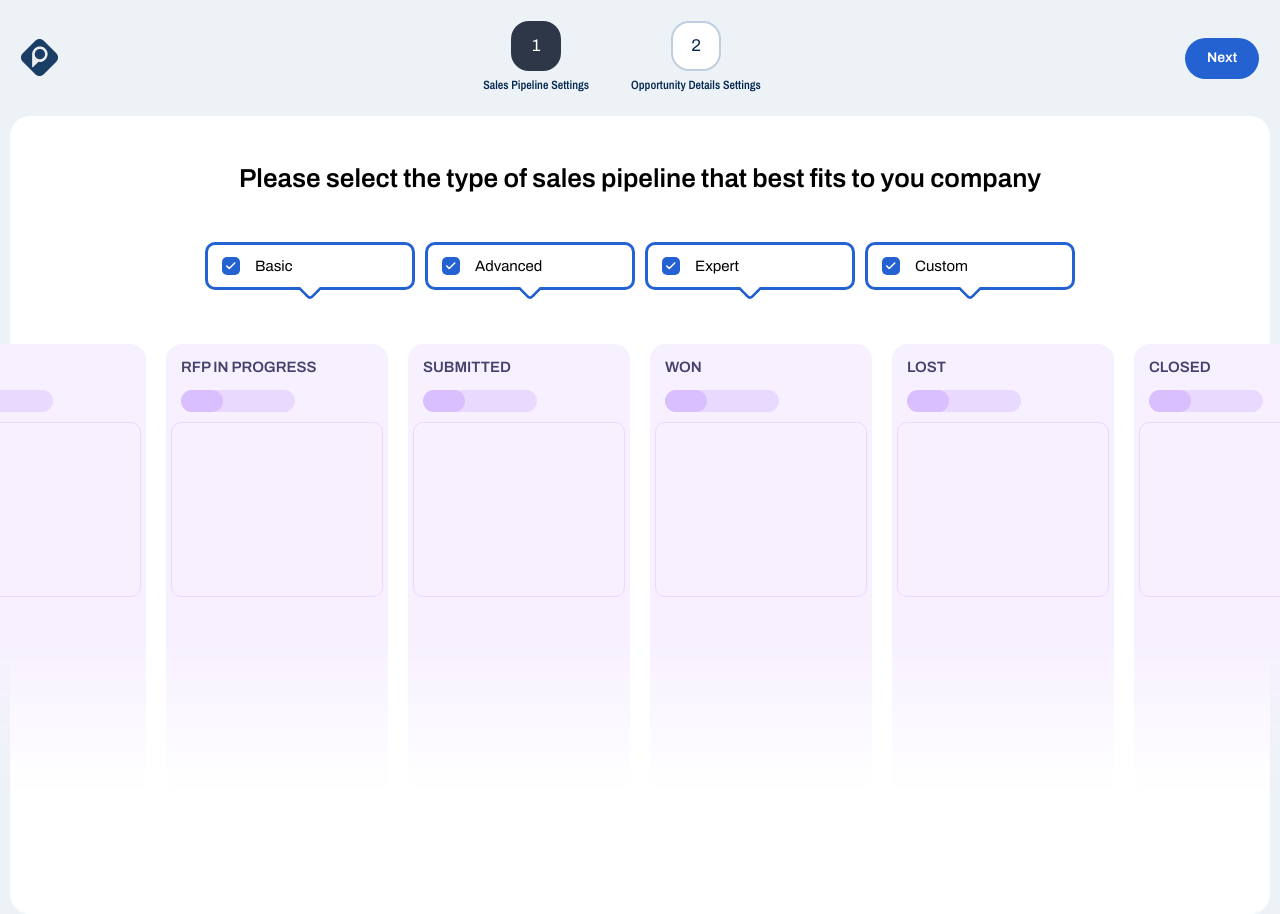
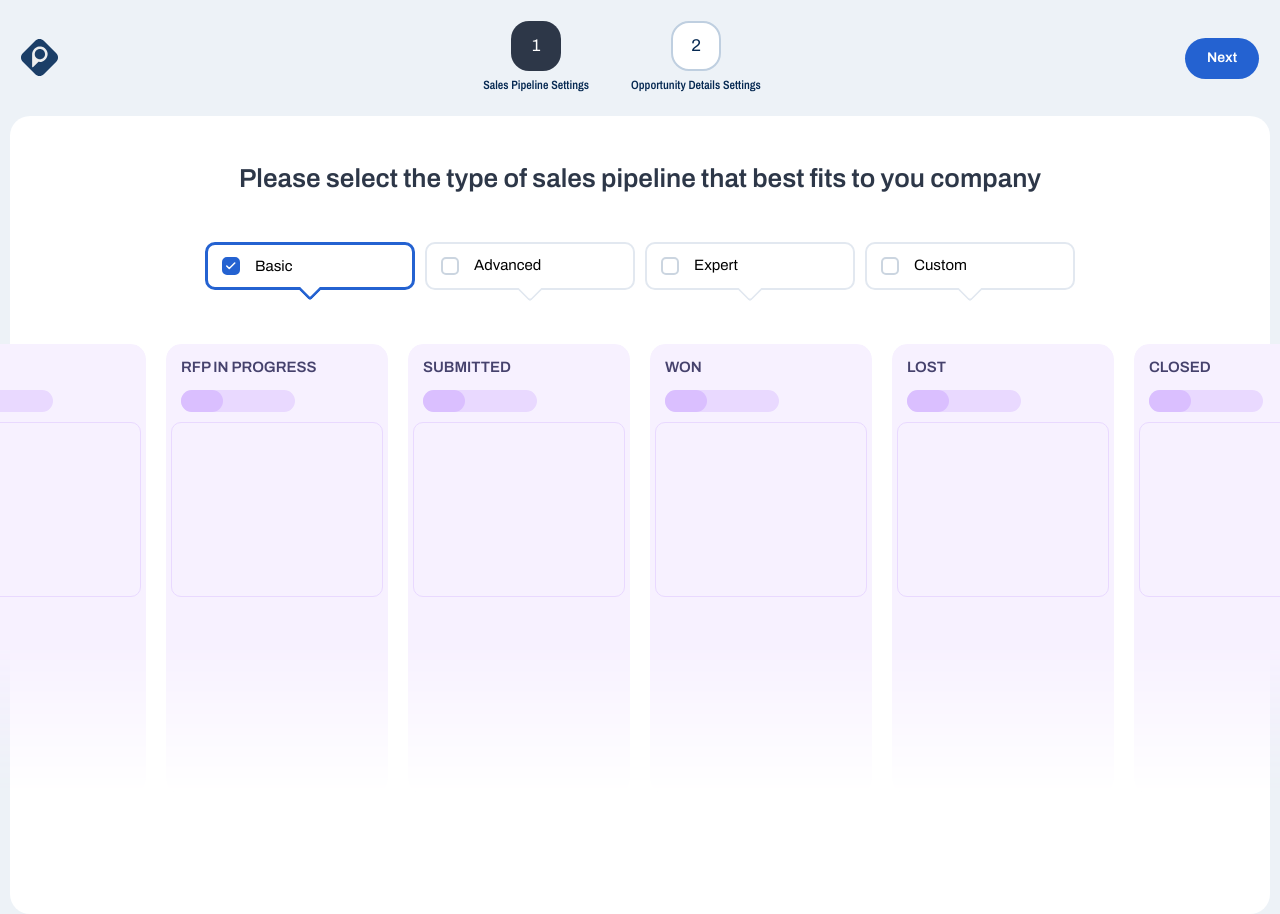
Before and after one commit to mateusmento/sales-pipeline, a Vue app: page / in a window 1280 px wide. Shown: the top 914 px of the page. Built offline with nearby package versions, Linux system fonts and the light colour scheme.

Commit message:
Improve checkbox

```diff
--- a/src/modules/HomeView.vue
+++ b/src/modules/HomeView.vue
@@ -1,8 +1,16 @@
 <script setup lang="ts">
 import IconChecked from '@/lib/icons/IconChecked.vue';
 import { ref } from 'vue';
+
 const active = ref(false);
-const pipelineTypes = ref(['Basic', 'Advanced', 'Expert', 'Custom']);
+
+const pipelineTypes = ref([
+  { name: 'Basic', active: true },
+  { name: 'Advanced' },
+  { name: 'Expert' },
+  { name: 'Custom' },
+]);
+
 const panels = [
   {
     name: 'Lead',
@@ -31,11 +39,16 @@ const panels = [
       Please select the type of sales pipeline that best fits to you company
     </div>
     <div class="pipeline-types">
-      <div v-for="pipelineType of pipelineTypes" :key="pipelineType" class="toolbox">
-        <div class="checkbox">
+      <div
+        v-for="pipelineType of pipelineTypes"
+        :key="pipelineType.name"
+        class="toolbox"
+        :class="{ active: !!pipelineType.active }"
+      >
+        <div class="checkbox" :class="{ active: !!pipelineType.active }">
           <IconChecked />
         </div>
-        <div>{{ pipelineType }}</div>
+        <div>{{ pipelineType.name }}</div>
         <div class="triangle"></div>
       </div>
     </div>
@@ -68,6 +81,7 @@ main {
 .headline {
   font-size: 26px;
   font-weight: 600;
+  color: #2d3748;
 }
 
 .panels {
@@ -142,10 +156,14 @@ main {
   min-width: 210px;
   padding: 9px 14px;
   margin-bottom: 12px;
-  border: 3px solid #2462d1;
+  border: 2px solid #e2e8f0;
   border-radius: 10px;
   background-color: white;
   box-sizing: border-box;
+}
+
+.toolbox.active {
+  border: 3px solid #2462d1;
 }
 
 .triangle {
@@ -157,7 +175,7 @@ main {
   background-color: inherit;
   border-left: inherit;
   border-bottom: inherit;
-  border-bottom-left-radius: 5px;
+  border-bottom-left-radius: 4px;
   box-sizing: border-box;
   clip-path: polygon(0% 0%, 100% 100%, 0% 100%);
   transform: translate(-50%, 50%) rotate(-45deg);
@@ -165,9 +183,15 @@ main {
 
 .checkbox {
   display: flex;
-  background: #2462d1;
-  padding: 5px 4px;
+  padding: 3px 2px;
   border-radius: 5px;
   align-self: center;
+  border: 2px solid #cbd5e0;
+  background: #fff;
+}
+
+.checkbox.active {
+  background: #2462d1;
+  border-color: #2462d1;
 }
 </style>
```
